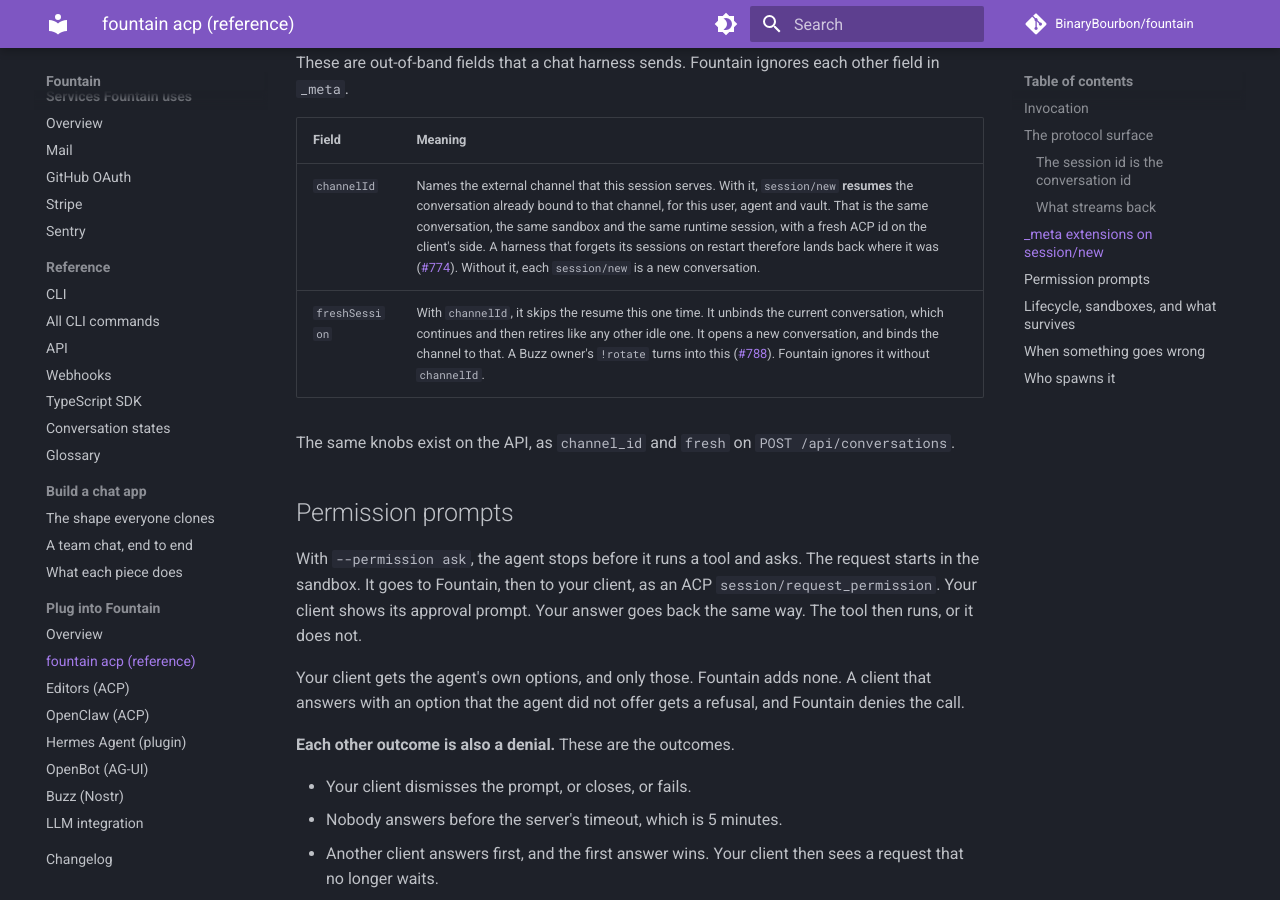
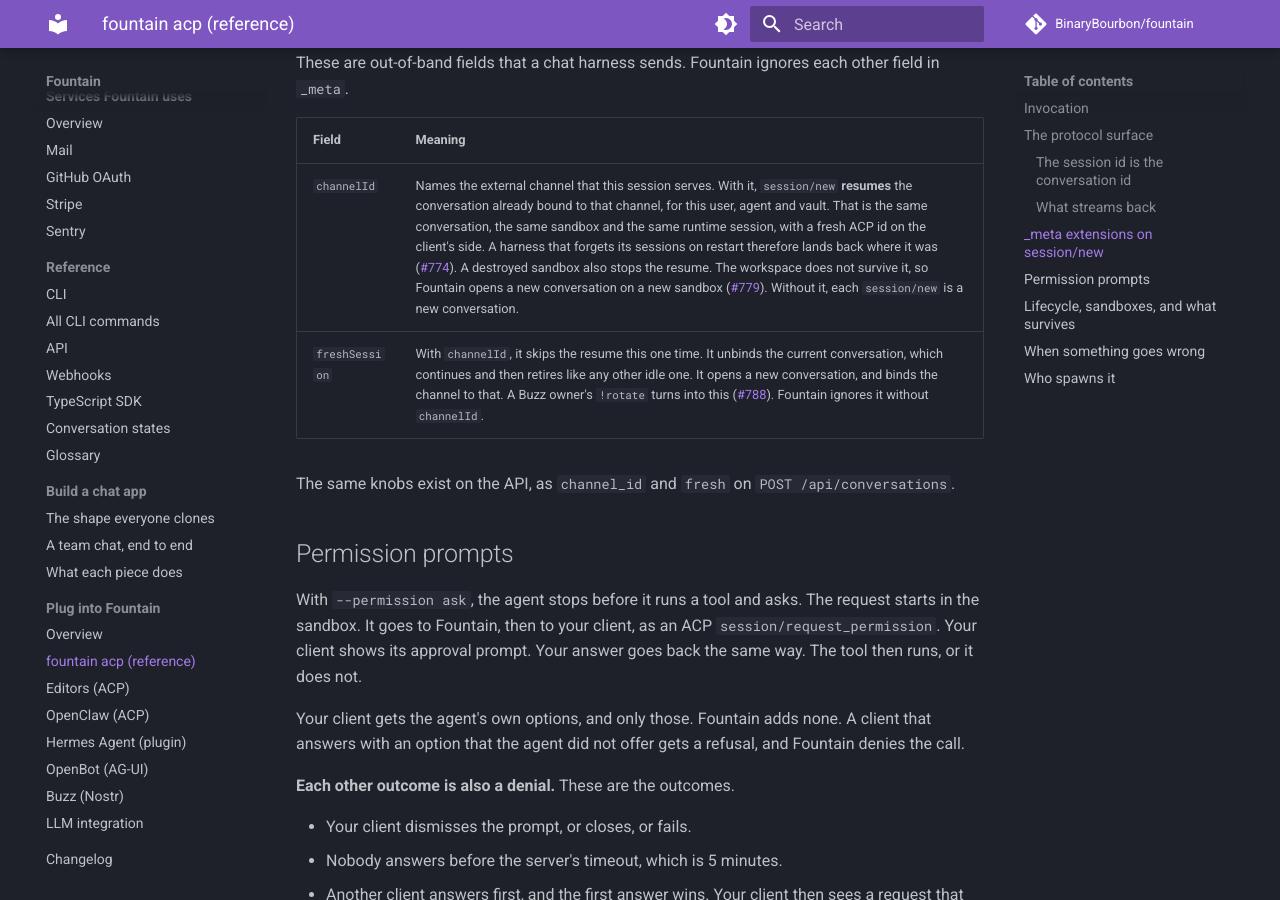
Before and after one commit to BinaryBourbon/fountain, an MkDocs documentation site: the page built from docs/integrations/acp.md, in a window 1280 px wide and 900 px high, scrolled down 3115 px. Built offline with MkDocs 1.6.1 and Material for MkDocs 9.7.7, drawn with Linux system fonts in a browser that asks for light colours; comment, search, counter and statistics services are not loaded.

Commit message:
fix(conversations): channel resume skips a conversation whose sandbox is gone (#985)
`find_channel_conversation/5` filtered on the conversation's own status only.
After the 24 hour ceiling destroys a sandbox the conversation stays `idle`, so
the channel kept binding to it. Since #778 that turn works: the wake clears
the runtime session id and provisions a fresh machine. What it cannot bring
back is the workspace (#936), so the agent starts cold inside a transcript
that reads as continuous.

Join the sandbox and skip rows whose sandbox is `terminated` or `failed`. A
new conversation opens and takes over the binding, exactly as for a terminated
conversation today, so the binding follows the machine rather than just the
conversation row. `suspended` stays resumable: that sandbox is parked, not
gone, and its disk wakes back up with the workspace on it.

Closes #779.

Co-authored-by: Claude Opus 5 <noreply@anthropic.com>

```diff
--- a/docs/integrations/acp.md
+++ b/docs/integrations/acp.md
@@ -111,7 +111,7 @@ other field in `_meta`.
 
 | Field | Meaning |
 |---|---|
-| `channelId` | Names the external channel that this session serves. With it, `session/new` **resumes** the conversation already bound to that channel, for this user, agent and vault. That is the same conversation, the same sandbox and the same runtime session, with a fresh ACP id on the client's side. A harness that forgets its sessions on restart therefore lands back where it was ([#774](https://github.com/BinaryBourbon/fountain/issues/774)). Without it, each `session/new` is a new conversation. |
+| `channelId` | Names the external channel that this session serves. With it, `session/new` **resumes** the conversation already bound to that channel, for this user, agent and vault. That is the same conversation, the same sandbox and the same runtime session, with a fresh ACP id on the client's side. A harness that forgets its sessions on restart therefore lands back where it was ([#774](https://github.com/BinaryBourbon/fountain/issues/774)). A destroyed sandbox also stops the resume. The workspace does not survive it, so Fountain opens a new conversation on a new sandbox ([#779](https://github.com/BinaryBourbon/fountain/issues/779)). Without it, each `session/new` is a new conversation. |
 | `freshSession` | With `channelId`, it skips the resume this one time. It unbinds the current conversation, which continues and then retires like any other idle one. It opens a new conversation, and binds the channel to that. A Buzz owner's `!rotate` turns into this ([#788](https://github.com/BinaryBourbon/fountain/pull/788)). Fountain ignores it without `channelId`. |
 
 The same knobs exist on the API, as `channel_id` and `fresh` on
```
Also changed, not shown: 2 other files.
